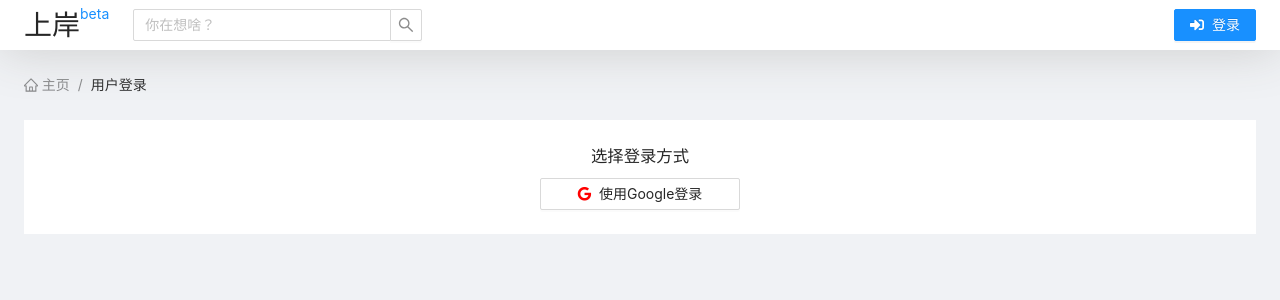
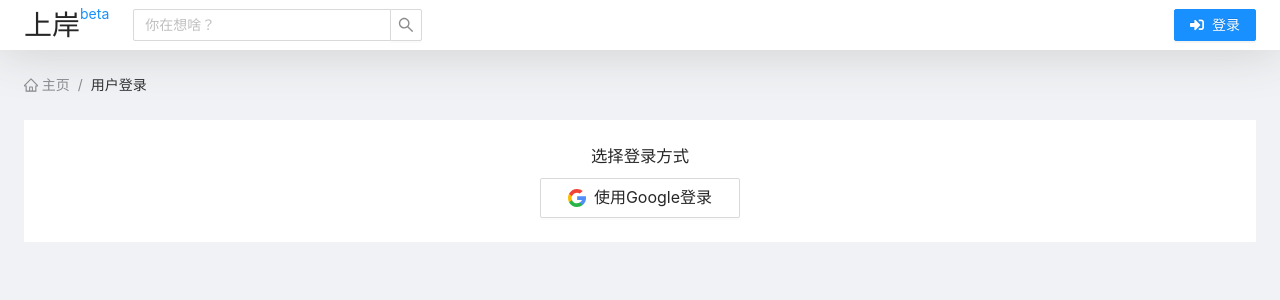
Before and after one commit to loatr-tech/life, a React (Create React App) app: page /#/login in a window 1280 px wide. Shown: the top 300 px of the page. Built offline with nearby package versions, Linux system fonts and the light colour scheme.

Commit message:
Improve login and add logout

```diff
--- a/src/App.scss
+++ b/src/App.scss
@@ -25,7 +25,7 @@ body, html, #root {
   }
 }
 
-button > i:first-child:not(:last-child) {
+button > i:not(:last-child) {
   margin-right: 8px;
 }
 
--- a/src/_context/user.context.tsx
+++ b/src/_context/user.context.tsx
@@ -20,9 +20,15 @@ export default function UserContextProvider(props: any) {
     window.localStorage.setItem('userInfo', JSON.stringify(userData));
   }
 
+  const logout = () => {
+    setUserInfo(undefined);
+    setLoggedIn(false);
+    window.localStorage.removeItem('userInfo');
+  }
+
   return (
     <UserContext.Provider
-      value={{ userInfo, setupUser, loggedIn, setLoggedIn }}
+      value={{ userInfo, setupUser, loggedIn, setLoggedIn, logout }}
     >
       {props.children}
     </UserContext.Provider>
--- a/src/calculator/calculator-offer.tsx
+++ b/src/calculator/calculator-offer.tsx
@@ -63,7 +63,6 @@ function CalculatorOffer() {
         accumulated,
       };
     })
-    console.log('editedOffers', editedOffers);
     setOffers(editedOffers);
   }, []);
 
--- /dev/null
+++ b/src/login/login-google-svg.tsx
@@ -0,0 +1,56 @@
+import React from 'react';
+
+export function LoginGoogleSvg() {
+  return (
+    <svg
+      version="1.1"
+      id="Layer_1"
+      xmlns="http://www.w3.org/2000/svg"
+      xmlnsXlink="http://www.w3.org/1999/xlink"
+      x="0px"
+      y="0px"
+      viewBox="0 0 512 512"
+      xmlSpace="preserve"
+    >
+      <path
+        style={{ fill: '#FBBB00' }}
+        d="M113.47,309.408L95.648,375.94l-65.139,1.378C11.042,341.211,0,299.9,0,256
+        c0-42.451,10.324-82.483,28.624-117.732h0.014l57.992,10.632l25.404,57.644c-5.317,15.501-8.215,32.141-8.215,49.456
+        C103.821,274.792,107.225,292.797,113.47,309.408z"
+      />
+      <path
+        style={{ fill: '#518EF8' }}
+        d="M507.527,208.176C510.467,223.662,512,239.655,512,256c0,18.328-1.927,36.206-5.598,53.451
+        c-12.462,58.683-45.025,109.925-90.134,146.187l-0.014-0.014l-73.044-3.727l-10.338-64.535
+        c29.932-17.554,53.324-45.025,65.646-77.911h-136.89V208.176h138.887L507.527,208.176L507.527,208.176z"
+      />
+      <path
+        style={{ fill: '#28B446' }}
+        d="M416.253,455.624l0.014,0.014C372.396,490.901,316.666,512,256,512
+        c-97.491,0-182.252-54.491-225.491-134.681l82.961-67.91c21.619,57.698,77.278,98.771,142.53,98.771
+        c28.047,0,54.323-7.582,76.87-20.818L416.253,455.624z"
+      />
+      <path
+        style={{ fill: '#F14336' }}
+        d="M419.404,58.936l-82.933,67.896c-23.335-14.586-50.919-23.012-80.471-23.012
+        c-66.729,0-123.429,42.957-143.965,102.724l-83.397-68.276h-0.014C71.23,56.123,157.06,0,256,0
+        C318.115,0,375.068,22.126,419.404,58.936z"
+      />
+      <g></g>
+      <g></g>
+      <g></g>
+      <g></g>
+      <g></g>
+      <g></g>
+      <g></g>
+      <g></g>
+      <g></g>
+      <g></g>
+      <g></g>
+      <g></g>
+      <g></g>
+      <g></g>
+      <g></g>
+    </svg>
+  );
+}
--- /dev/null
+++ b/src/login/login-google.scss
@@ -0,0 +1,10 @@
+.login-google-btn {
+  display: inline-flex;
+  align-items: center;
+  justify-content: center;
+  svg {
+    width: 18px;
+    height: 18px;
+    margin-right: 8px;
+  }
+}
--- a/src/login/login-google.tsx
+++ b/src/login/login-google.tsx
@@ -1,9 +1,10 @@
-import React, { useContext, useEffect } from 'react';
-// import './login.scss';
+import React, { useContext, useEffect, useState } from 'react';
+import './login-google.scss';
 
 import { Button } from 'antd';
 import api from '../_utils/api';
 import { UserContext } from '../_context/user.context';
+import { LoginGoogleSvg } from './login-google-svg';
 
 function loadScript(onLoad = () => {}, onError = () => {}) {
   const element = document.getElementsByTagName('script')[0];
@@ -28,13 +29,14 @@ function removeScript() {
   }
 }
 
-function LoginGoogle() {
+function LoginGoogle({ onLoginFinished }: any) {
   const { setupUser } = useContext(UserContext);
+  const [loading, setLoading] = useState(false);
 
   useEffect(() => {
-    let unmounted = false
+    let unmounted = false;
     loadScript(() => {
-      const gapi = (window  as any).gapi;
+      const gapi = (window as any).gapi;
       gapi.load('auth2', () => {
         const GoogleAuth = gapi.auth2.getAuthInstance();
         if (!GoogleAuth) {
@@ -42,8 +44,7 @@ function LoginGoogle() {
             client_id: `${process.env.REACT_APP_GAUTH_CLIENT_ID}.apps.googleusercontent.com`,
             cookie_policy: 'single_host_origin',
           };
-          gapi.auth2.init(params).then(
-            (res: any) => {
+          gapi.auth2.init(params).then((res: any) => {
             if (!unmounted) {
               console.log(res);
               const isSignedIn = res.isSignedIn.get();
@@ -53,8 +54,7 @@ function LoginGoogle() {
                 console.log(userInfo);
               }
             }
-            }
-          );
+          });
         } else {
           // GoogleAuth.then(
           //   () => {
@@ -76,15 +76,16 @@ function LoginGoogle() {
           // );
         }
       });
-    })
+    });
 
     return () => {
-      unmounted = true
+      unmounted = true;
       removeScript();
-    }
+    };
   });
 
   const signinWithGoogle = () => {
+    setLoading(true);
     const GoogleAuth = (window as any).gapi.auth2.getAuthInstance();
     GoogleAuth.signIn({}).then(
       (res: any) => {
@@ -105,23 +106,30 @@ function LoginGoogle() {
           familyName: basicProfile.getFamilyName(),
         };
         console.log('data', data);
-        api.post('login', {
+        api
+          .post('login', {
             method: 'google',
             googleId: data.googleId,
             user: data.profileObj,
-        }).then(({ data: userData }) => {
+          })
+          .then(({ data: userData }) => {
             setupUser(userData);
-        })
+            setLoading(false);
+            onLoginFinished();
+          });
       },
       (err: any) => {
+        setLoading(false);
         console.log('login failed', err);
       }
     );
-  }
+  };
 
   return (
-    <Button onClick={() => signinWithGoogle()}>
-      <i className="fab fa-google"></i> 使用Google登录
+    <Button
+      className="login-google-btn"
+      onClick={() => signinWithGoogle()} loading={loading} size="large">
+      <LoginGoogleSvg /> 使用Google登录
     </Button>
   );
 }
--- a/src/login/login.tsx
+++ b/src/login/login.tsx
@@ -2,11 +2,17 @@ import React from 'react';
 import './login.scss';
 
 import { Breadcrumb } from 'antd';
-import { Link } from 'react-router-dom';
+import { Link, useHistory } from 'react-router-dom';
 import { HomeOutlined } from '@ant-design/icons';
 import LoginGoogle from './login-google';
 
 function Login() {
+  const history = useHistory();
+
+  const onLoginFinished = () => {
+    history.goBack();
+  }
+
   return (
     <div className="login">
       <Breadcrumb className="user-path">
@@ -19,7 +25,7 @@ function Login() {
       </Breadcrumb>
       <form className="login-form">
         <h3>选择登录方式</h3>
-        <LoginGoogle />
+        <LoginGoogle onLoginFinished={onLoginFinished} />
       </form>
     </div>
   );
--- a/src/user/user.scss
+++ b/src/user/user.scss
@@ -37,3 +37,8 @@
     text-align: center;
   }
 }
+
+.user-logout {
+  padding: 24px;
+  text-align: center;
+}
--- a/src/user/user.tsx
+++ b/src/user/user.tsx
@@ -1,22 +1,29 @@
 import React, { useContext, useEffect } from 'react';
 import './user.scss';
 
-import { Breadcrumb, Divider } from 'antd';
+import { Breadcrumb, Button, Divider } from 'antd';
 import { Link, useHistory } from 'react-router-dom';
 import { HomeOutlined } from '@ant-design/icons';
 import { UserContext } from '../_context/user.context';
 
 function User() {
   const history = useHistory();
-  const { userInfo, loggedIn } = useContext(UserContext);
+  const { userInfo, loggedIn, logout } = useContext(UserContext);
+
   useEffect(() => {
     if (history && !loggedIn) {
       history.push('/login');
     }
   }, [history, loggedIn]);
 
+  const onLogout = () => {
+    logout();
+    history.push('/');
+  }
+
   return (
     <div className="user">
+      {/* Path */}
       <Breadcrumb className="user-path">
         <Breadcrumb.Item>
           <Link to="/">
@@ -25,11 +32,15 @@ function User() {
         </Breadcrumb.Item>
         <Breadcrumb.Item>用户</Breadcrumb.Item>
       </Breadcrumb>
+
+      {/* User Header */}
       <header className="user-header">
         <div className="user-avatar">
           <img src={userInfo?.avatarUrl} alt="User avatar" />
         </div>
       </header>
+
+      {/* User details */}
       <section className="user-details">
         <h2 className="user-name">{userInfo?.name}</h2>
         <Divider />
@@ -39,6 +50,13 @@ function User() {
           <span>关注 4</span>
         </div>
       </section>
+
+      {/* Logout */}
+      <section className="user-logout">
+        <Button type="dashed" danger onClick={onLogout}>
+          <i className="fas fa-sign-out-alt"></i> 退出账户
+        </Button>
+      </section>
     </div>
   );
 }
```
Lines whose indentation alone changed are shown as unchanged.
